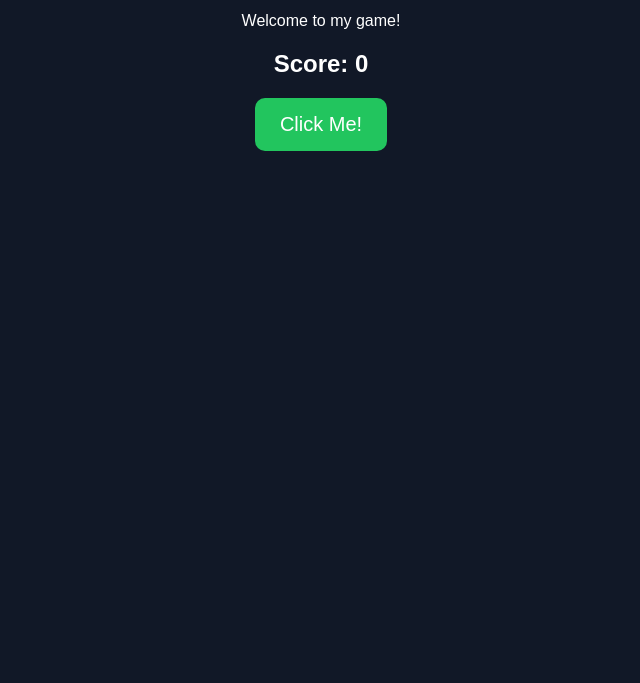
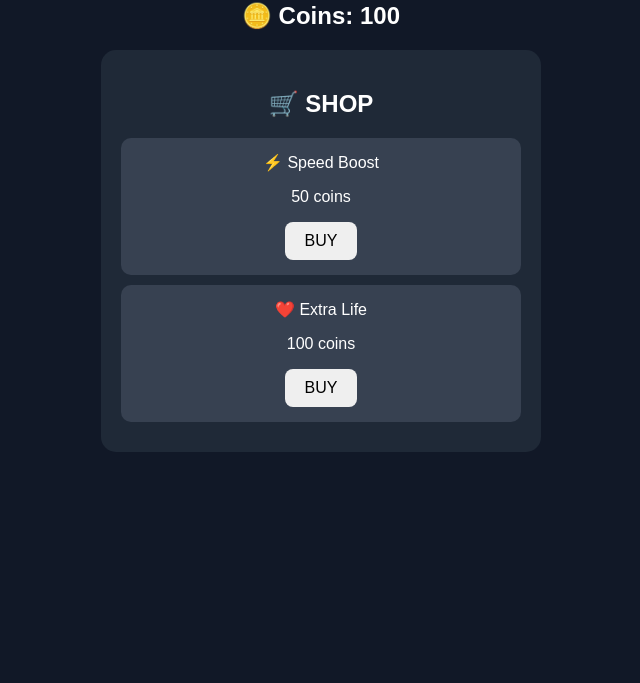
Before and after one commit to mylowkbynoah/my-first-game, a plain HTML site: page index.html in a window 1280 px wide. Shown: the part 117-800 px from the top of the page, without its empty margins (319-959 px from the left). Drawn offline with Linux system fonts and the light colour scheme.

Commit message:
Update index.html

```diff
--- a/index.html
+++ b/index.html
@@ -1,42 +1,80 @@
-
 <!DOCTYPE html>
-<html lang="en">
+<html>
 <head>
-  <meta charset="UTF-8">
-  <meta name="viewport" content="width=device-width, initial-scale=1.0">
   <title>My First Game</title>
   <style>
     body {
       background: #111827;
       color: white;
-      font-family: Arial, sans-serif;
+      font-family: Arial;
       text-align: center;
-      padding: 40px 10px;
+      padding: 30px;
     }
+
+    .shop {
+      max-width: 400px;
+      margin: auto;
+      background: #1f2937;
+      padding: 20px;
+      border-radius: 15px;
+    }
+
+    .item {
+      background: #374151;
+      padding: 15px;
+      margin: 10px 0;
+      border-radius: 10px;
+    }
+
     button {
-      padding: 15px 25px;
-      font-size: 20px;
+      padding: 10px 20px;
       border: none;
-      border-radius: 10px;
+      border-radius: 8px;
       cursor: pointer;
-      background: #22c55e;
-      color: white;
+      font-size: 16px;
     }
   </style>
 </head>
+
 <body>
+
   <h1>🎮 My First Game</h1>
-  <p>Welcome to my game!</p>
-  <h2>Score: <span id="score">0</span></h2>
-  <button onclick="addPoint()">Click Me!</button>
+
+  <h2>🪙 Coins: <span id="coins">100</span></h2>
+
+  <div class="shop">
+    <h2>🛒 SHOP</h2>
+
+    <div class="item">
+      ⚡ Speed Boost
+      <p>50 coins</p>
+      <button onclick="buyItem(50, 'Speed Boost')">BUY</button>
+    </div>
+
+    <div class="item">
+      ❤️ Extra Life
+      <p>100 coins</p>
+      <button onclick="buyItem(100, 'Extra Life')">BUY</button>
+    </div>
+  </div>
+
+  <p id="message"></p>
 
   <script>
-    let score = 0;
+    let coins = 100;
 
-    function addPoint() {
-      score++;
-      document.getElementById("score").textContent = score;
+    function buyItem(price, item) {
+      if (coins >= price) {
+        coins -= price;
+        document.getElementById("coins").textContent = coins;
+        document.getElementById("message").textContent =
+          "✅ You bought " + item + "!";
+      } else {
+        document.getElementById("message").textContent =
+          "❌ Not enough coins!";
+      }
     }
   </script>
+
 </body>
 </html>
```
